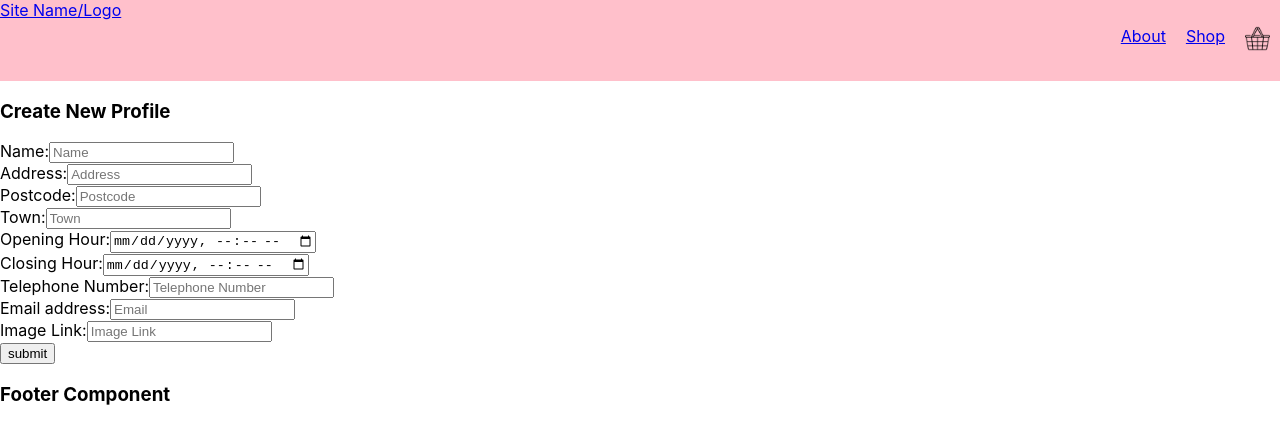
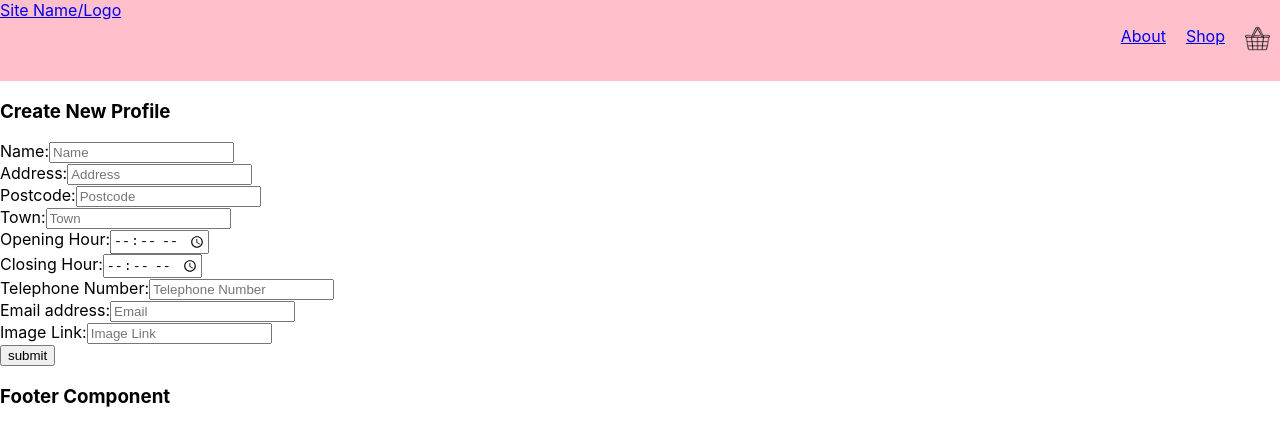
Before and after one commit to emmDevs/Local_Services_Backend, a React (Create React App) app in the folder src/main/frontend/: page /new-form in a window 1280 px wide. Shown: the top 446 px of the page. Built offline with nearby package versions, Linux system fonts and the light colour scheme; a web font is replaced by a local one.

Commit message:
time input fixed

```diff
--- a/src/main/frontend/src/components/NewShopForm.js
+++ b/src/main/frontend/src/components/NewShopForm.js
@@ -94,7 +94,7 @@ function NewShopForm() {
                     <label htmlFor="openingHour">Opening Hour:</label>
                     <input
                     onChange={handleChange}
-                    type="datetime-local"
+                    type="time"
                     name="openingHour"
                     id="openingHour"
                     value={formData.openingHour}
@@ -105,7 +105,7 @@ function NewShopForm() {
                     <label htmlFor="closingHour">Closing Hour:</label>
                     <input
                     onChange={handleChange}
-                    type="datetime-local"
+                    type="time"
                     name="closingHour"
                     id="closingHour"
                     value={formData.closingHour}
```
Also changed, not shown: 2 other files (tests, documents, lock files or other folders).
